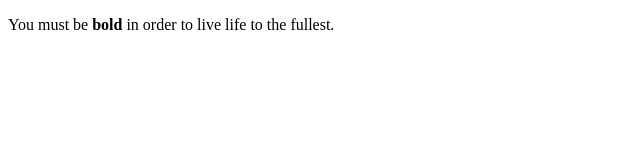
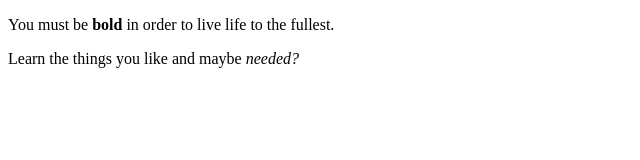
Before and after one commit to clarkjoypesco/practiceHTML, a plain HTML site: page index.html in a window 1280 px wide. Shown: the whole page, without its empty margins (0-640 px from the left). Drawn offline with Linux system fonts and the light colour scheme.

Commit message:
added emphasize

```diff
--- a/index.html
+++ b/index.html
@@ -9,5 +9,6 @@
 <body>
 
     <p>You must be <strong>bold</strong> in order to live life to the fullest.</p>
+    <p>Learn the things you like and maybe <em>needed?</em></p>
 </body>
 </html>
```
